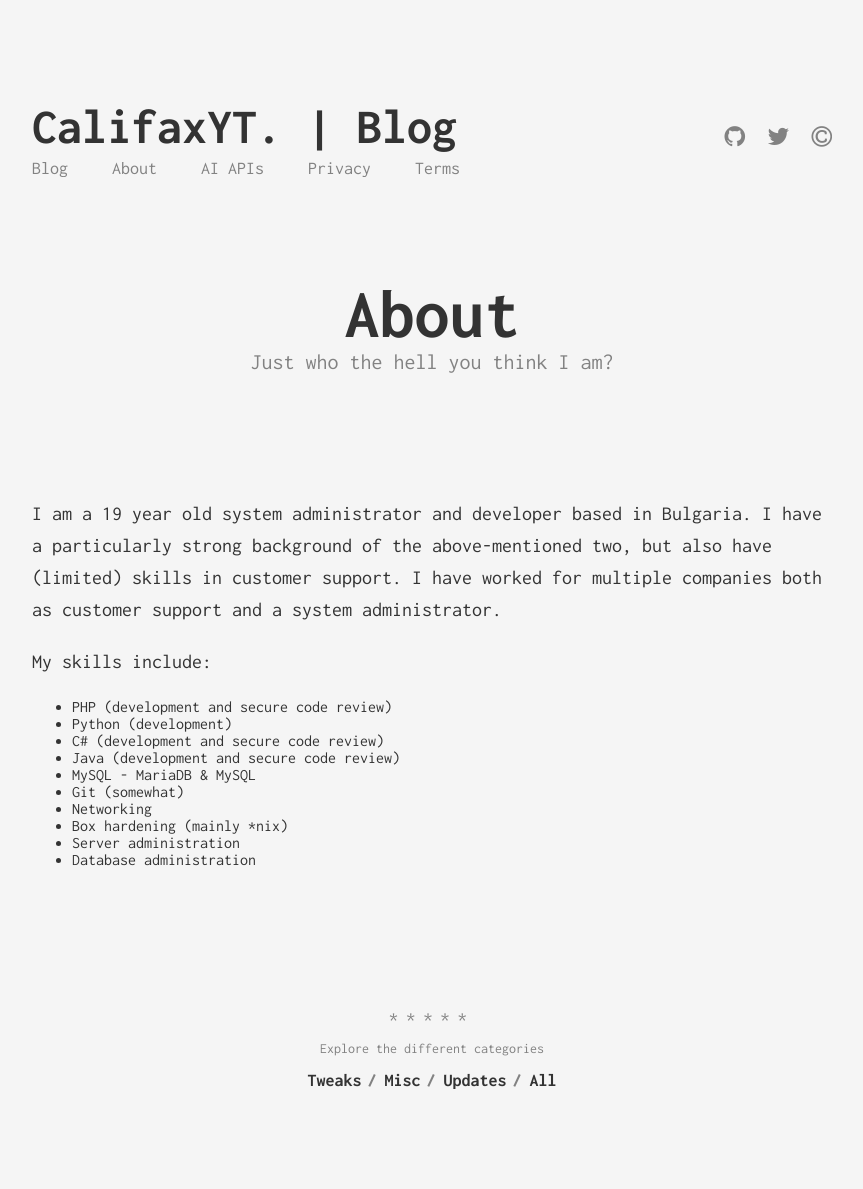
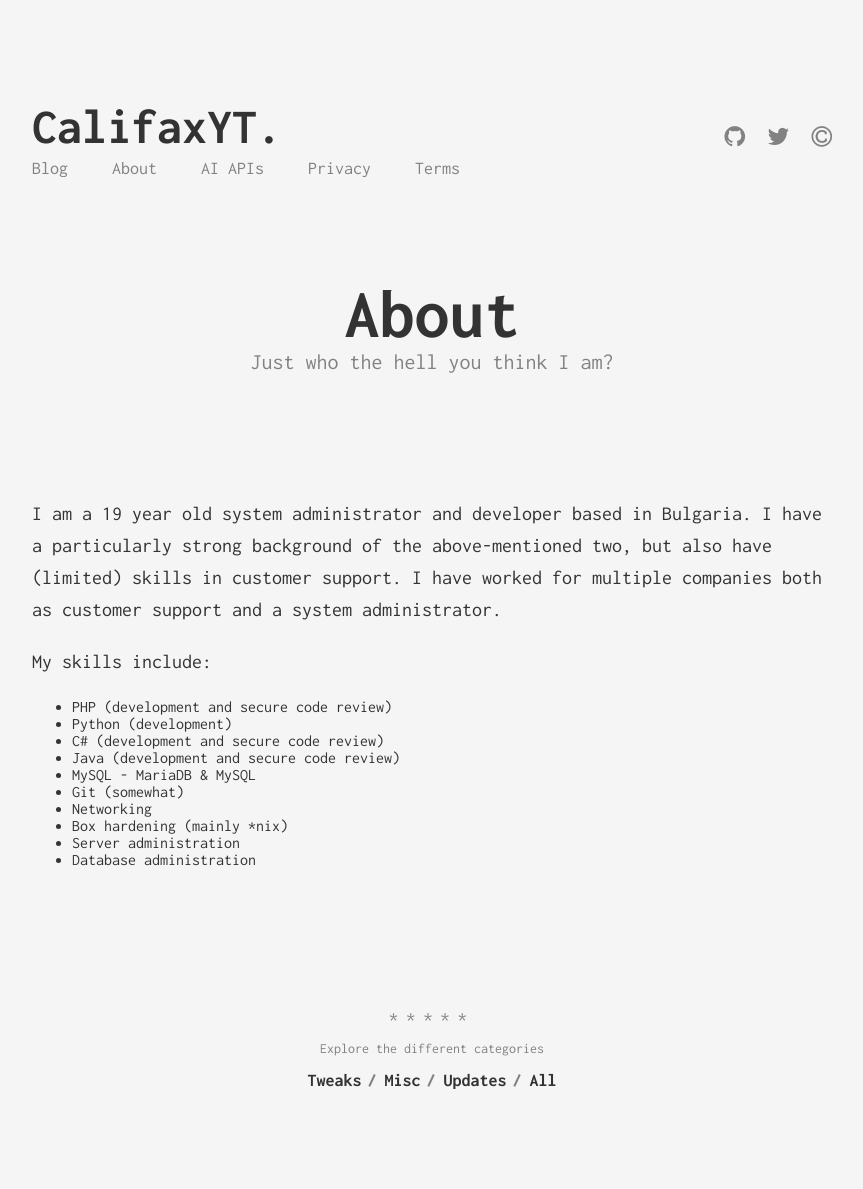
Before and after one commit to CalifaxYT/PersonalWS, a Jekyll site: the page built from about.md, in a window 1280 px wide. Shown: the whole page, without its empty margins (208-1071 px from the left). Built offline with Jekyll 4.4.1, drawn with Linux system fonts in a browser that asks for light colours; comment, search, counter and statistics services are not loaded.

Commit message:
• Fix site logo •

```diff
--- a/_includes/header.html
+++ b/_includes/header.html
@@ -1,6 +1,6 @@
 <header class="header">
     <div class="navigation">
-        <a href="/" class="logo">{{ site.title }}</a>
+        <a href="/" class="logo">{{ site.title | remove: "| Blog" }}</a>
 
         <ul class="menu">
             <li class="menu__entry"><a href="{{ '/' | prepend: site.baseurl }}" title="Home Page">Blog</a></li>
```
